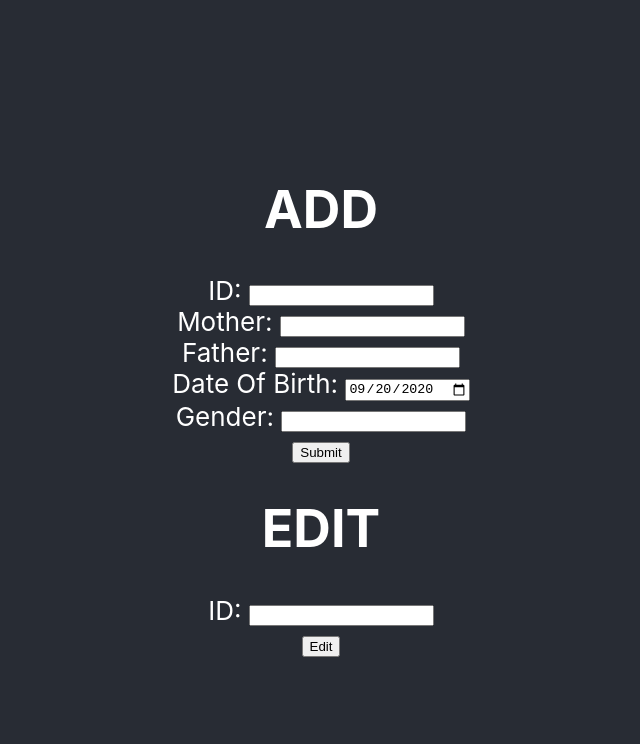
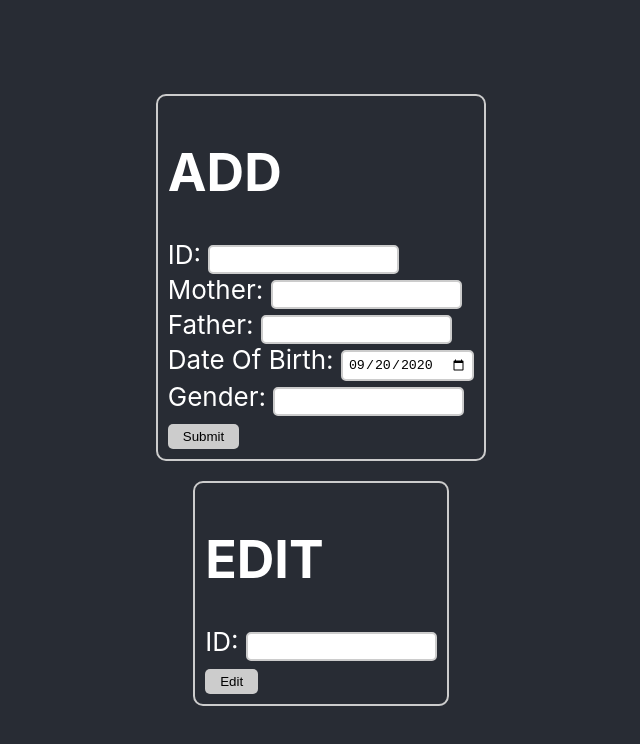
Before and after one commit to saleh-21/farm, a React (Create React App) app in the folder farm/: page / in a window 1280 px wide. Shown: the top 744 px of the page, without its empty margins (319-959 px from the left). Built offline with nearby package versions, Linux system fonts and the light colour scheme.

Commit message:
few styles added and bug fixes

```diff
--- a/farm/src/App.css
+++ b/farm/src/App.css
@@ -1,17 +1,9 @@
 .App {
-  text-align: center;
+  /* text-align: center; */
 }
 
-.App-logo {
-  height: 40vmin;
-  pointer-events: none;
-}
 
-@media (prefers-reduced-motion: no-preference) {
-  .App-logo {
-    animation: App-logo-spin infinite 20s linear;
-  }
-}
+
 
 .App-header {
   background-color: #282c34;
@@ -36,3 +28,61 @@
     transform: rotate(360deg);
   }
 }
+
+
+input[type=text] {
+  padding:5px;
+  border:2px solid #ccc;
+  -webkit-border-radius: 5px;
+  border-radius: 5px;
+}
+
+input[type=text]:focus {
+  border-color:#333;
+}
+
+input[type=number] {
+  padding:5px;
+  border:2px solid #ccc;
+  -webkit-border-radius: 5px;
+  border-radius: 5px;
+}
+
+input[type=number]:focus {
+  border-color:#333;
+}
+
+input[type=date] {
+  padding:5px;
+  border:2px solid #ccc;
+  -webkit-border-radius: 5px;
+  border-radius: 5px;
+}
+
+input[type=date]:focus {
+  border-color:#333;
+}
+
+input[type=submit] {
+  padding:5px 15px;
+  background:#ccc;
+  border:0 none;
+  cursor:pointer;
+  -webkit-border-radius: 5px;
+  border-radius: 5px;
+}
+
+.addComp{
+  border: #ccc 2px solid;
+  padding: 10px;
+  border-radius: 10px;
+  margin: 10px;
+}
+
+.editComp{
+  border: #ccc 2px solid;
+  padding: 10px;
+  border-radius: 10px;
+  margin: 10px;
+
+}
--- a/farm/src/components/Add/Add.jsx
+++ b/farm/src/components/Add/Add.jsx
@@ -36,19 +36,17 @@ function Add(props) {
             .then(data => console.log(data))
 
     }
-    const today = new Date().toISOString().substr(0,10);;
+    const today = new Date().toISOString().substr(0, 10);;
     return (
-        <div>
+        <div className>
             <h1>ADD</h1>
             <form onSubmit={handleSubmit}>
-                <label>
-                    ID: <input type="number" name="Id" /> <br></br>
+                    ID:  <input type="number" name="Id" /> <br></br>
                     Mother: <input type="number" name="Mother" /><br></br>
                     Father: <input type="number" name="Father" /><br></br>
-                    Date Of Birth: <input type="date" name="DateOfBirth" defaultValue={today}/><br></br>
+                    Date Of Birth: <input type="date" name="DateOfBirth" defaultValue={today} /><br></br>
                     Gender: <input type="text" name="Gender" /><br></br>
-                    <input type="submit" value="Submit" />
-                </label>
+                    <input type="submit" value="Submit" className="button" />
             </form>
         </div>
     )
--- a/farm/src/components/Edit/Edit.jsx
+++ b/farm/src/components/Edit/Edit.jsx
@@ -27,7 +27,10 @@ function Edit(props) {
                 "Content-Type": "application/json"
             }
         }).then(res => res.json())
-            .then(data => console.log(data))
+            .then(data => {
+                console.log(data)
+                setShowEdit(false)
+            })
     }
 
     function handleEdit(e) {
@@ -71,7 +74,7 @@ function Edit(props) {
                             Father: <input type="number" name="Father" defaultValue={item.father} /><br></br>
                             Date Of Birth: <input type="date" name="DateOfBirth" defaultValue={item.dateOfBirth} /><br></br>
                             Gender: <input type="text" name="Gender" defaultValue={item.gender} /><br></br>
-                            <input type="submit" value="Submit" />
+                            <input type="submit" value="Submit"/>
                         </label>
                     </form >
                 </div >
@@ -79,7 +82,7 @@ function Edit(props) {
                 <div>
                     <form onSubmit={handleEdit}>
                         <label>
-                            ID: <input type="number" name="Id" /> <br></br>
+                            ID: <input type="number" name="Id"/> <br></br>
                             <input type="submit" value="Edit" />
                         </label>
 
```
